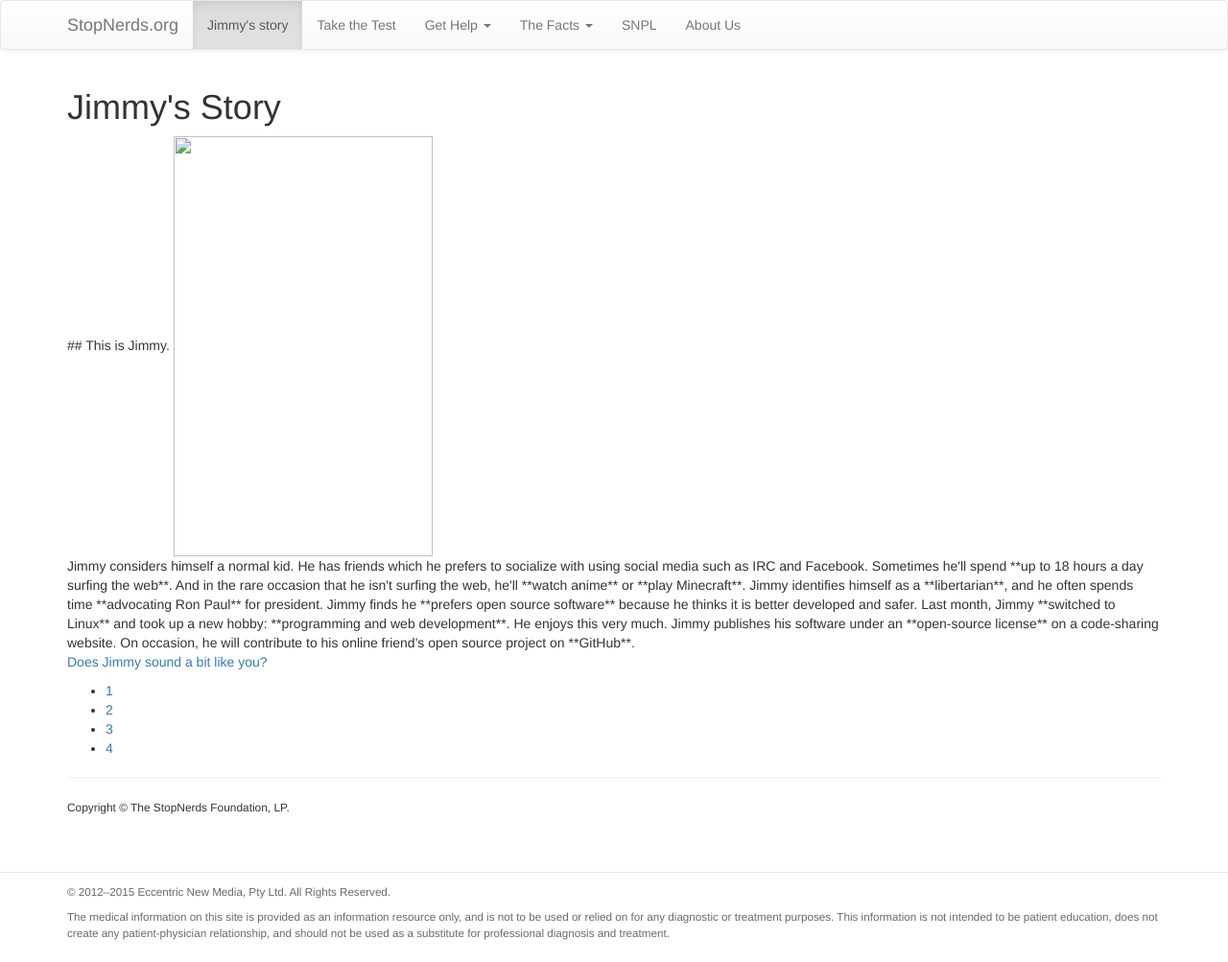
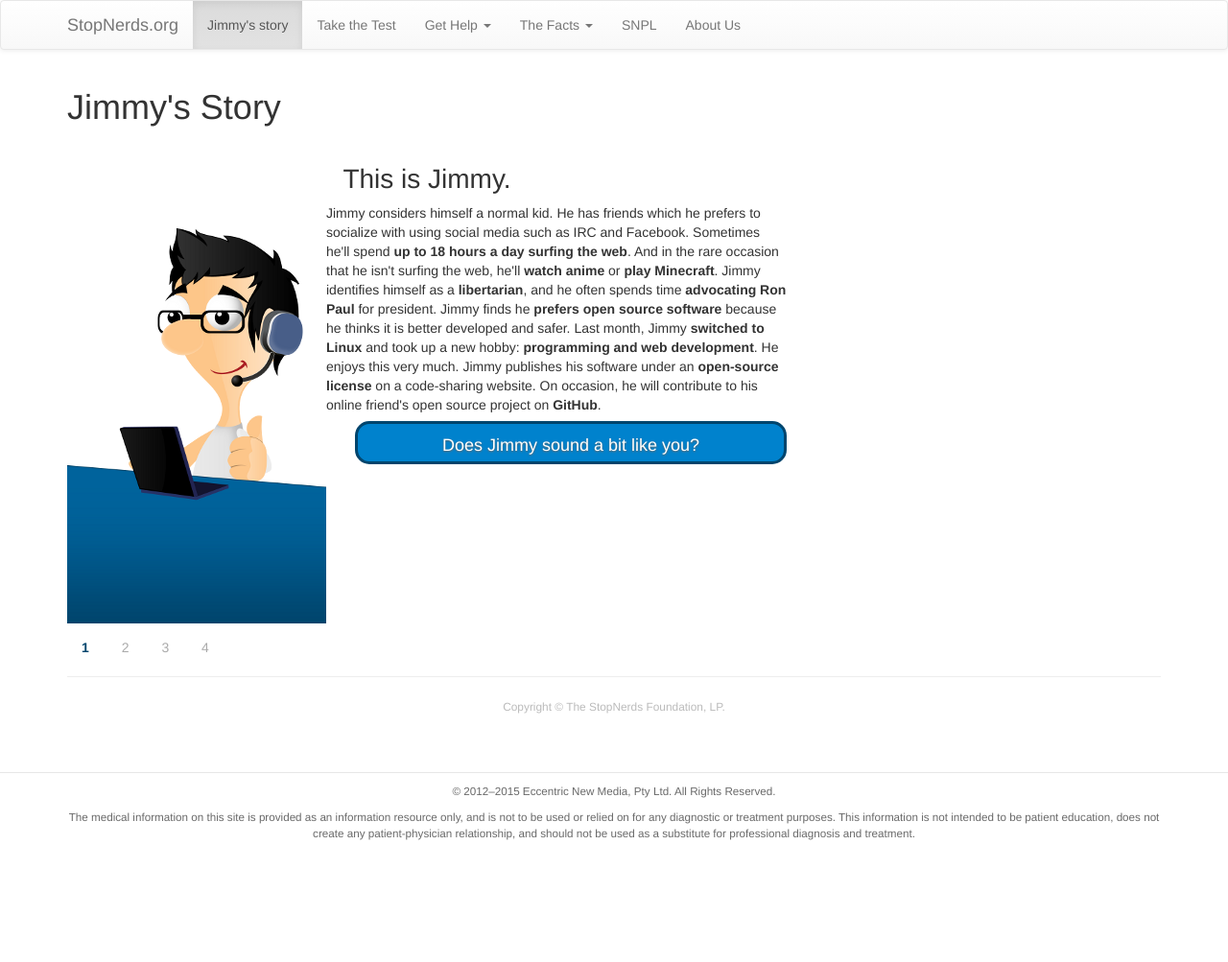
Before and after one commit to StopNerds/stopnerds.github.io, a Jekyll site: the page built from slideshow.md, in a window 1280 px wide. Shown: the whole page at 96% size. Built offline with Jekyll 4.4.1, drawn with Linux system fonts in a browser that asks for light colours; nearby versions of some CDN libraries; after the commit the page ends 900 px from its top, so only the background shows below that; some of the changed lines change nothing that is shown.

Commit message:
Fix "Jimmy's Story"

```diff
--- a/_layouts/default.html
+++ b/_layouts/default.html
@@ -19,5 +19,6 @@
 
       <script src="https://code.jquery.com/jquery-2.1.4.min.js"></script>
       <script src="https://maxcdn.bootstrapcdn.com/bootstrap/3.3.5/js/bootstrap.min.js"></script>
+      <script src="https://ajax.googleapis.com/ajax/libs/jqueryui/1.11.1/jquery-ui.min.js"></script>
     </body>
 </html>
--- a/slideshow.md
+++ b/slideshow.md
@@ -4,129 +4,79 @@ layout: default
 title: Jimmy's Story
 permalink: /slideshow/
 ---
-
 <script type="text/javascript">
-	function slide(i){
-		var $slide =  $('#slide' +i);
-		$('div.slide:visible').hide(800,'easeOutQuad', function(){
-			$('.chosen').removeClass('chosen');
-			$slide.show(1300,'easeOutQuad');
-			$('.slide-link-' +i).addClass('chosen');
-		});
-	}
+    function slide(i){
+    	var $slide =  $('#slide' +i);
+    	$('div.slide:visible').hide(800,'easeOutQuad', function(){
+    		$('.chosen').removeClass('chosen');
+    		$slide.show(1300,'easeOutQuad');
+    		$('.slide-link-' +i).addClass('chosen');
+    	});
+    }
 </script>
+<style>
+.js{display:none}.slideshow{margin:20px auto}div.slide{overflow:auto;width:750px}div.slide h2{font-size:2em;text-align:center}div.slide img.jimmy{float:left}div.slide p{width:450px;margin:.5em auto;float:right;line-height:1.8em}div.slide p.nextbtn{background:#0082cd;height:45px;border:3px solid #00456d;border-radius:15px}div.slide p.nextbtn:hover{background:#3092cb}div.slide p.nextbtn a{color:#fff;text-decoration:none;font-size:18px;text-shadow:0 1px 2px #666;text-align:center;height:45px;line-height:45px;display:block}ul#slidenumbers{padding:0;margin:15px 0;list-style:none}ul#slidenumbers li{display:inline;padding:15px}ul#slidenumbers li a{color:#aaa;text-decoration:none}ul#slidenumbers li a:hover{color:#d00}ul#slidenumbers li a.chosen{font-weight:700;color:#00456d}footer{color:#bbb;text-align:center}
+</style>
 
 <div class="slideshow">
-
-<noscript><p style="text-align:center;color:#d00;font-size:smaller;">This page is best displayed with Javascript enabled.</p></noscript>
-
-<div class="slide" id="slide1" style="display: block;">
-
-## This is Jimmy.
-
-<img class="jimmy" src="{{site.baseurl}}/img/slideshow/1.png" style="width:270px;height:438px;">
-
-<div>
-
-Jimmy considers himself a normal kid. He has friends which he prefers to socialize with using social media such as IRC and Facebook.
-
-Sometimes he'll spend **up to 18 hours a day surfing the web**. And in the rare occasion that he isn't surfing the web, he'll **watch anime** or **play Minecraft**.
-
-Jimmy identifies himself as a **libertarian**, and he often spends time **advocating Ron Paul** for president.
-
-Jimmy finds he **prefers open source software** because he thinks it is better developed and safer.
-
-Last month, Jimmy **switched to Linux** and took up a new hobby: **programming and web development**. He enjoys this very much.
-
-Jimmy publishes his software under an **open-source license** on a code-sharing website. On occasion, he will contribute to his online friend's open source project on **GitHub**.
-
-<p class="nextbtn js" style="display: block;"><a onclick="slide(2);" href="#slide2">Does Jimmy sound a bit like you?</a></p>
-
+    <noscript>
+        <p style="text-align:center;color:#d00;font-size:smaller;">This page is best displayed with Javascript enabled.</p>
+    </noscript>
+    <div class="slide" id="slide1" style="display: block;">
+        <h2>This is Jimmy.</h2>
+        <img class="jimmy" src="{{site.baseurl}}/img/slideshow/1.png" style="width:270px;height:438px;">
+        <div>
+            Jimmy considers himself a normal kid. He has friends which he prefers to socialize with using social media such as IRC and Facebook.
+            Sometimes he'll spend <b>up to 18 hours a day surfing the web</b>. And in the rare occasion that he isn't surfing the web, he'll <b>watch anime</b> or <b>play Minecraft</b>.
+            Jimmy identifies himself as a <b>libertarian</b>, and he often spends time <b>advocating Ron Paul</b> for president.
+            Jimmy finds he <b>prefers open source software</b> because he thinks it is better developed and safer.
+            Last month, Jimmy <b>switched to Linux</b> and took up a new hobby: <b>programming and web development</b>. He enjoys this very much.
+            Jimmy publishes his software under an <b>open-source license</b> on a code-sharing website. On occasion, he will contribute to his online friend's open source project on <b>GitHub</b>.
+            <p class="nextbtn js" style="display: block;"><a onclick="slide(2);" href="#slide2">Does Jimmy sound a bit like you?</a></p>
+        </div>
+    </div>
+    <div class="slide" id="slide2" style="display: none;">
+        <h2>Does Jimmy sound a bit like you?</h2>
+        <img class="jimmy" src="{{site.baseurl}}/img/slideshow/2.png" style="width:270px;height:488px;">
+        <div>
+            You see, <b>Jimmy isn't mentally healthy</b>. And if he sounds anything like you, <b>you're most likely ill too</b>.
+            While Jimmy's doings may seem innocent, he isn't very productive at all. He might spend up to <b>two days</b> fixing his WLAN or <b>a week</b> upgrading his Linux distribution. Jimmy doesn't realize it, but his mental well-being is declining rapidly as he becomes more and more obsessed with the foolish concept of "open source" software.
+            Jimmy has a girlfriend; her name is <b>Sakura Haruno</b> and she has <b>pink hair</b> and <b>green eyes</b>. And while it might not sound like it, Jimmy is still a <b>virgin</b>. Why? Because Sakura is an <b>anime character</b>.
+            Chances are that although you might not share Jimmy's exact story, <b>you are just as sick and things are going to get much, much worse if you don't act now</b>. However, <b>it's not too late</b>. There is still hope.
+            <p class="nextbtn js" style="display: block;"><a onclick="slide(3);" href="#slide3">So, what can I do?</a></p>
+        </div>
+    </div>
+    <div class="slide" id="slide3" style="display: none;">
+        <h2>What can you do?</h2>
+        <img class="jimmy" src="{{site.baseurl}}/img/slideshow/3.png" style="width:270px;height:526px;">
+        <div>
+            First of all, <b>don't panic</b>. Taking rushed decisions will not help you—it's more likely to make your life <b>worse</b>.
+            When you have thought over your mental health status and decided to take action, <b>see a psychologist</b>. He can identify mental illnesses such as <b>Asperger's syndrome</b>, <b>schizophrenia</b> or <b>bipolar disorder</b>.
+            If you are a libertarian, stop advocating libertarian candidates such as Ron Paul and vote <b>Obama 2012</b>.
+            Abandoning Minecraft is the next step, and probably the most important. If you have issues stopping, try seeking out <b>group therapy</b>.
+            Linux and open source software are the next factors to get rid of. The solution is simple: <b>buy a Mac</b>. Be sure to ignore freetard propaganda such as "Mac is for faggots"; this is <acronym title="fear, uncertainty and doubt">FUD</acronym>, pure and simple.
+            To stop watching anime is the hardest step and probably the most painful. StopNerds.org recommends that watching mentally healthy cartoons such as <b>Kim Possible</b> and <b>South Park</b> is the best and easiest way to counter any urge to watch sicko Japanese cartoons.
+            If you've successfully followed every step above, congratulations! Remember to revisit your psychologist to make sure that the mental illness has disappeared.
+            <p class="nextbtn js" style="display: block;"><a onclick="slide(4);" href="#slide4">What happened to Jimmy?</a></p>
+        </div>
+    </div>
+    <div class="slide" id="slide4" style="display: none;">
+        <h2>What happened to Jimmy?</h2>
+        <img class="jimmy" src="{{site.baseurl}}/img/slideshow/4.png" style="width:270px;height:556px;margin-right: 15px;">
+        <div>
+            Jimmy was able to overcome his mental illness. He has had <b>three relationships</b> with real women within two weeks.
+            Jimmy's support for Ron Paul <b>has ceased</b>. He now holds sensible political opinions and votes for non-libertarian candidates only.
+            Since he is <b>no longer tied to his computer</b>, Jimmy has become a successful politician himself. He advocates long-term improvement of mental health in the US.
+        </div>
+        <p style="text-align:center"><a href="{{site.baseurl}}"><img style="width:308px;height:150px;margin:30px 0;" src="{{site.baseurl}}/img/logo150px.png"></a></p>
+        <p class="nextbtn"><a href="{{site.baseurl}}/nerd-test/">Are you a nerd? Take the test to find out.</a></p>
+    </div>
+    <ul id="slidenumbers" class="js" style="display: block;">
+        <li><a class="slide-link-1 chosen" onclick="slide(1);" href="#slide1">1</a></li>
+        <li><a class="slide-link-2" onclick="slide(2);" href="#slide2">2</a></li>
+        <li><a class="slide-link-3" onclick="slide(3);" href="#slide3">3</a></li>
+        <li><a class="slide-link-4" onclick="slide(4);" href="#slide4">4</a></li>
+    </ul>
 </div>
-
-</div>
-
-<div class="slide" id="slide2" style="display: none;">
-
-## Does Jimmy sound a bit like you?
-
-<img class="jimmy" src="{{site.baseurl}}/img/slideshow/2.png" style="width:270px;height:488px;">
-
-<div>
-
-You see, **Jimmy isn't mentally healthy**. And if he sounds anything like you, **you're most likely ill too**.
-
-While Jimmy's doings may seem innocent, he isn't very productive at all. He might spend up to **two days** fixing his WLAN or **a week** upgrading his Linux distribution. Jimmy doesn't realize it, but his mental well-being is declining rapidly as he becomes more and more obsessed with the foolish concept of "open source" software.
-
-Jimmy has a girlfriend; her name is **Sakura Haruno** and she has **pink hair** and **green eyes**. And while it might not sound like it, Jimmy is still a **virgin**. Why? Because Sakura is an **anime character**.
-
-Chances are that although you might not share Jimmy's exact story, **you are just as sick and things are going to get much, much worse if you don't act now**. However, **it's not too late**. There is still hope.
-
-<p class="nextbtn js" style="display: block;"><a onclick="slide(3);" href="#slide3">So, what can I do?</a></p>
-
-</div>
-
-</div>
-
-<div class="slide" id="slide3" style="display: none;">
-
-## What can you do?
-
-<img class="jimmy" src="{{site.baseurl}}/img/slideshow/3.png" style="width:270px;height:526px;">
-
-<div>
-
-First of all, **don't panic**. Taking rushed decisions will not help you—it's more likely to make your life **worse**.
-
-When you have thought over your mental health status and decided to take action, **see a psychologist**. He can identify mental illnesses such as **Asperger's syndrome**, **schizophrenia** or **bipolar disorder**.
-
-If you are a libertarian, stop advocating libertarian candidates such as Ron Paul and vote **Obama 2012**.
-
-Abandoning Minecraft is the next step, and probably the most important. If you have issues stopping, try seeking out **group therapy**.
-
-Linux and open source software are the next factors to get rid of. The solution is simple: **buy a Mac**. Be sure to ignore freetard propaganda such as "Mac is for faggots"; this is <acronym title="fear, uncertainty and doubt">FUD</acronym>, pure and simple.
-
-To stop watching anime is the hardest step and probably the most painful. StopNerds.org recommends that watching mentally healthy cartoons such as **Kim Possible** and **South Park** is the best and easiest way to counter any urge to watch sicko Japanese cartoons.
-
-If you've successfully followed every step above, congratulations! Remember to revisit your psychologist to make sure that the mental illness has disappeared.
-
-<p class="nextbtn js" style="display: block;"><a onclick="slide(4);" href="#slide4">What happened to Jimmy?</a></p>
-
-</div>
-
-</div>
-
-<div class="slide" id="slide4" style="display: none;">
-
-## What happened to Jimmy?
-
-<img class="jimmy" src="{{site.baseurl}}/img/slideshow/4.png" style="width:270px;height:556px;">
-
-<div>
-
-Jimmy was able to overcome his mental illness. He has had **three relationships** with real women within two weeks.
-
-Jimmy's support for Ron Paul **has ceased**. He now holds sensible political opinions and votes for non-libertarian candidates only.
-
-Since he is **no longer tied to his computer**, Jimmy has become a successful politician himself. He advocates long-term improvement of mental health in the US.
-
-</div>
-
-<p style="text-align:center"><a href="{{site.baseurl}}"><img style="width:308px;height:150px;margin:30px 0;" src="{{site.baseurl}}/img/logo150px.png"></a></p>
-
-<p class="nextbtn"><a href="{{site.baseurl}}/nerd-test/">Are you a nerd? Take the test to find out.</a></p>
-
-</div>
-
-<ul id="slidenumbers" class="js" style="display: block;">
-	<li><a class="slide-link-1 chosen" onclick="slide(1);" href="#slide1">1</a></li>
-	<li><a class="slide-link-2" onclick="slide(2);" href="#slide2">2</a></li>
-	<li><a class="slide-link-3" onclick="slide(3);" href="#slide3">3</a></li>
-	<li><a class="slide-link-4" onclick="slide(4);" href="#slide4">4</a></li>
-</ul>
-
-</div>
-
 * * *
-
 <footer><small>Copyright © The StopNerds Foundation, LP.</small></footer>
```
Also changed, not shown: img/slideshow/1.png (renamed from img/1.png), img/slideshow/2.png (renamed from img/2.png), img/slideshow/3.png (renamed from img/3.png), img/slideshow/4.png (renamed from img/4.png).
